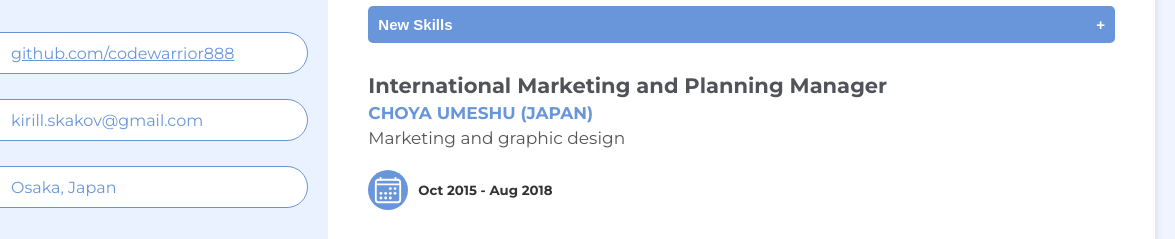
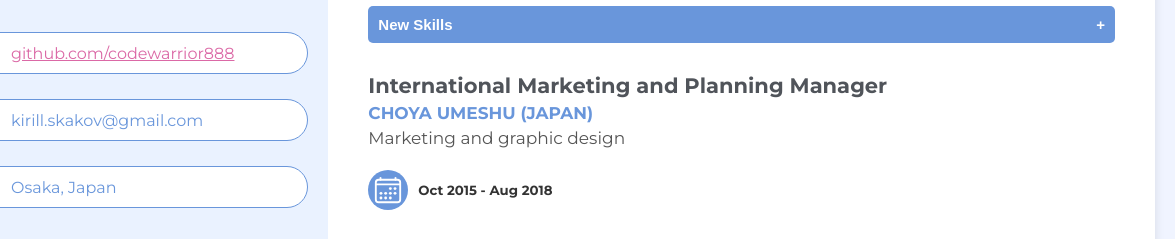
Before and after one commit to codewarrior888/codewarrior888.github.io, a plain HTML site: page index.html in a window 1280 px wide. In both pictures the pointer is over the link "github.com/codewarrior888". Shown: the part 435-674 px from the top of the page, 105-1280 px from the left. Drawn offline with nearby package versions, Linux system fonts and the light colour scheme.

Commit message:
minor change

```diff
--- a/css/styles.css
+++ b/css/styles.css
@@ -94,6 +94,7 @@ li {
 
 .contact-info a:hover {
     text-decoration: underline;
+    color: #db69a6;
 }
 
 .main-content {
```
